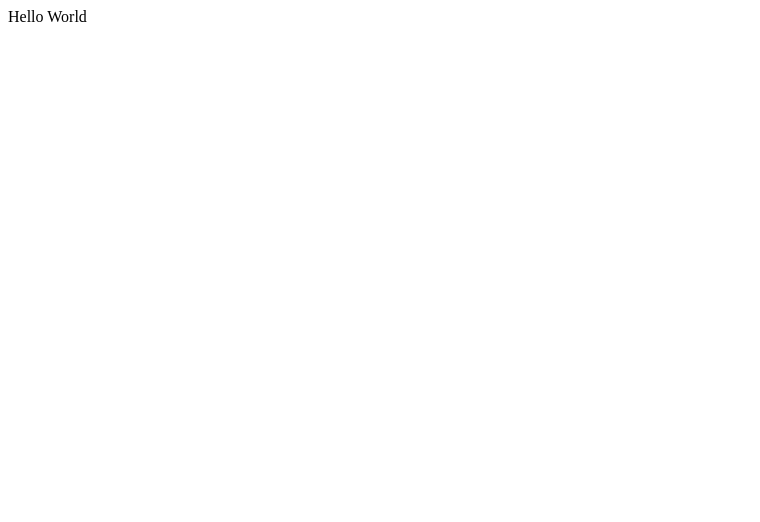
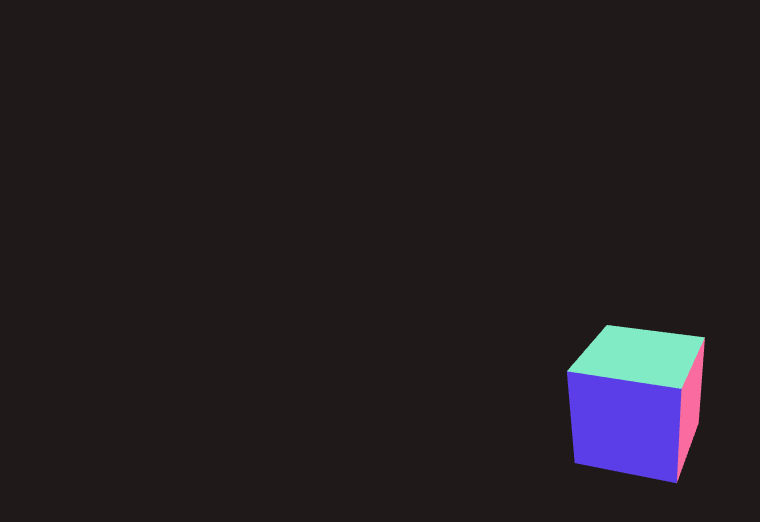
Before and after one commit to aulanchik/3d-portal-scene, a React (Vite) app: page / in a window 1280 px wide. Shown: the top 522 px of the page, without its empty margins (0-760 px from the left). Built offline with nearby package versions, Linux system fonts and the light colour scheme.

Commit message:
setting up core scene

```diff
--- a/src/App.tsx
+++ /dev/null
@@ -1,5 +0,0 @@
-import React from "react";
-
-const App: React.FC = (): JSX.Element => <>Hello World</>;
-
-export default App;
--- /dev/null
+++ b/src/components/Experience.tsx
@@ -0,0 +1,16 @@
+import { OrbitControls } from "@react-three/drei";
+
+const Experience = () => {
+  return (
+    <>
+      <color args={["#201919"]} attach={"background"} />
+      <OrbitControls makeDefault autoRotate />
+      <mesh scale={1.5}>
+        <boxGeometry />
+        <meshNormalMaterial />
+      </mesh>
+    </>
+  );
+};
+
+export default Experience;
--- /dev/null
+++ b/src/components/index.ts
@@ -0,0 +1 @@
+export { default as Experience } from "./Experience";
--- a/src/main.tsx
+++ b/src/main.tsx
@@ -1,11 +1,19 @@
-import React from "react";
 import ReactDOM from "react-dom/client";
-import App from "./App.tsx";
+import { Canvas } from "@react-three/fiber";
+import { Experience } from "@/components";
+import "./styles.css";
 
 const rootElement = document.getElementById("root")!;
 
 ReactDOM.createRoot(rootElement).render(
-  <React.StrictMode>
-    <App />
-  </React.StrictMode>,
+  <Canvas
+    camera={{
+      fov: 75,
+      near: 0.1,
+      far: 100,
+      position: [2, 4, 6],
+    }}
+  >
+    <Experience />
+  </Canvas>,
 );
```
